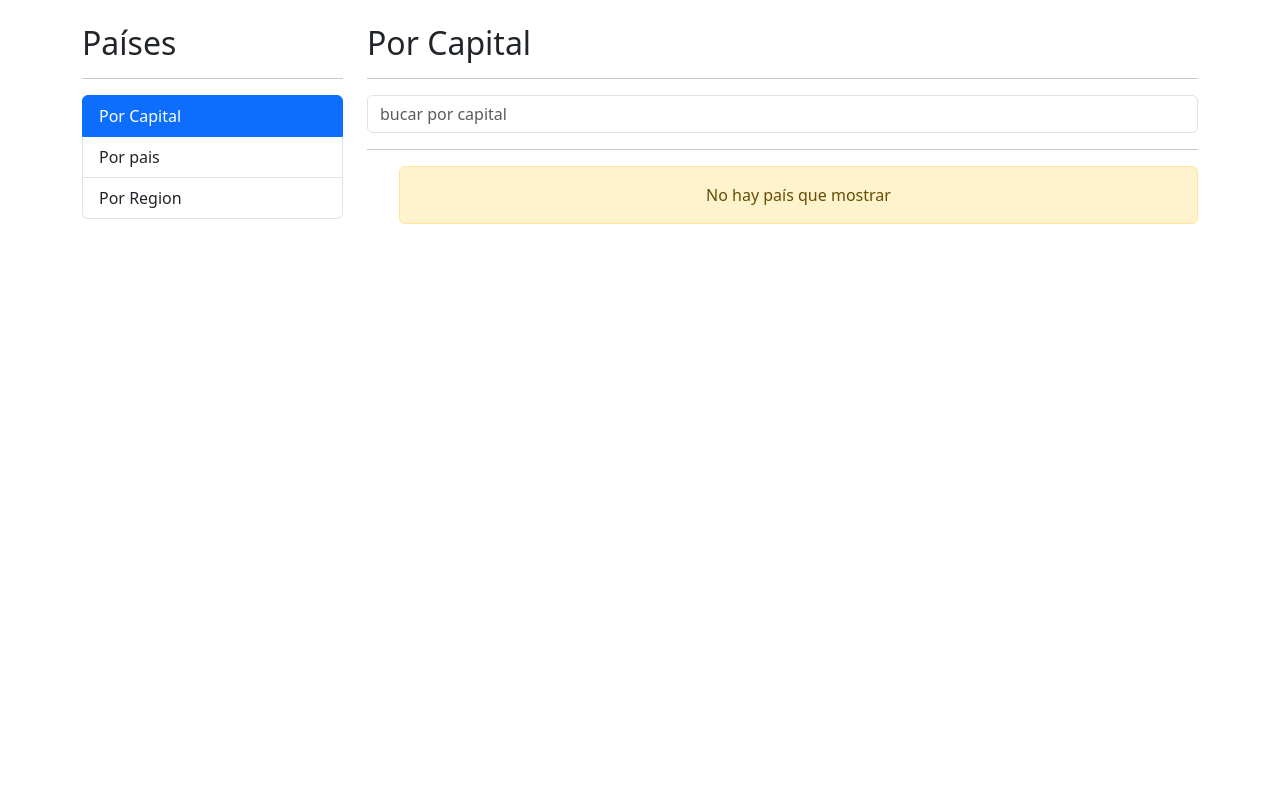
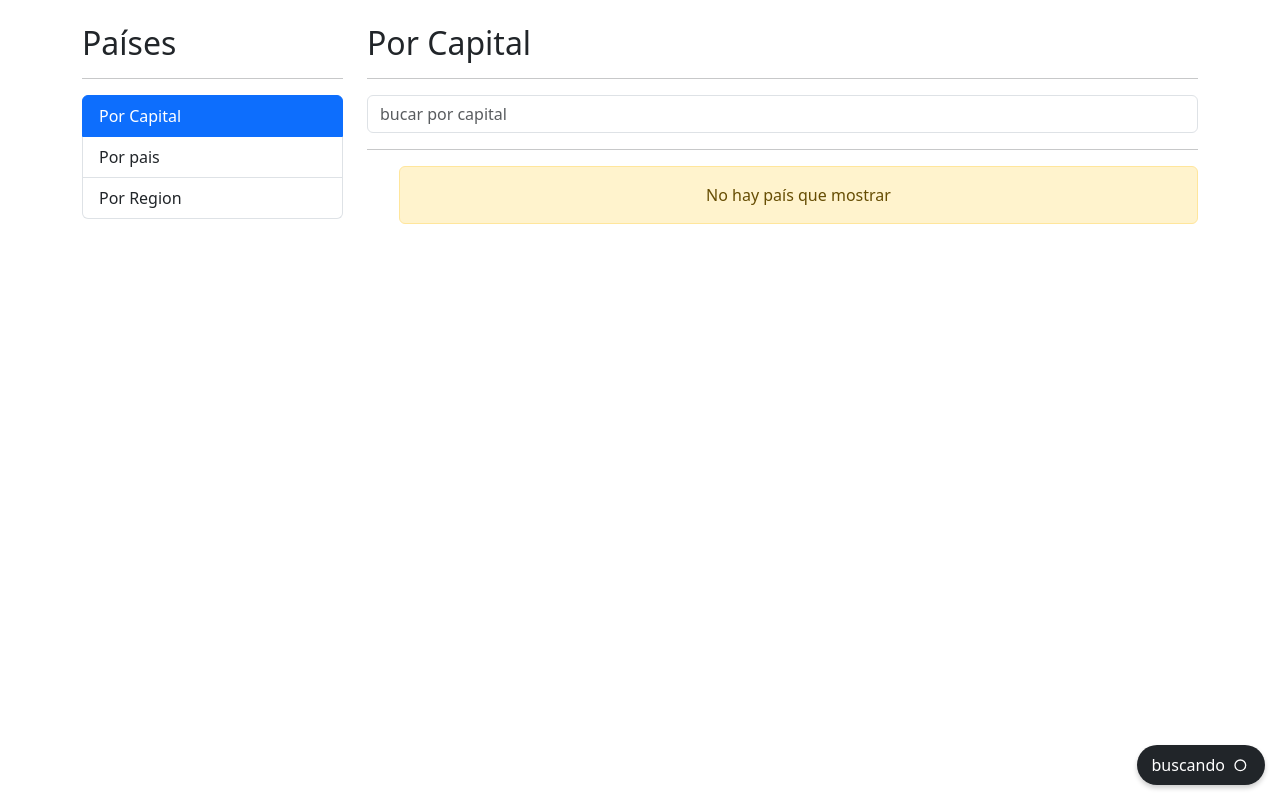
Before and after one commit to luiyugito666/countriesApp, an Angular app: page /countries/by-capital in a window 1280 px wide. Built offline with nearby package versions, Linux system fonts and the light colour scheme.

Commit message:
creacion de componente loading

```diff
--- a/src/app/countries/components/by-capital-page/by-capital-page.component.html
+++ b/src/app/countries/components/by-capital-page/by-capital-page.component.html
@@ -17,7 +17,7 @@
       {{country.capital}} - {{country.population}}
 
     </li> -->
-
+<shared-loading-spinner></shared-loading-spinner>
     <countries-table [countries]="countries"></countries-table>
 
   </ul>
--- a/src/app/countries/services/countries.service.ts
+++ b/src/app/countries/services/countries.service.ts
@@ -1,7 +1,7 @@
 import { Injectable } from '@angular/core';
 import { HttpClient } from '@angular/common/http';
 import { Country } from '../interfaces/country';
-import { Observable, catchError, map, of } from 'rxjs';
+import { Observable, catchError, delay, map, of } from 'rxjs';
 
 
 @Injectable({providedIn: 'root'})
@@ -10,6 +10,17 @@
   private apiUrl = 'https://restcountries.com/v3.1'
 
   constructor(private http: HttpClient) { }
+
+  private getCountriesRequest(url: string): Observable<Country[]> {
+    return this.http.get<Country[]>(url)
+      .pipe(
+        catchError(error => of([])),
+        delay(2000)
+    )
+  }
+
+
+
 
   searchCountryByAlphaCode(code: string): Observable<Country|null> {
     const url = `${this.apiUrl}/alpha/${code}`;
@@ -25,25 +36,15 @@
 
   searchCapital(term: string):Observable<Country[]> {
     const url = `${this.apiUrl}/capital/${term}`;
-    return this.http.get<Country[]>(url)
-      .pipe(
-      catchError(error => of([]))
-    )
+    return this.getCountriesRequest(url)
   }
   searchCountry(term: string):Observable<Country[]> {
     const url = `${this.apiUrl}/name/${term}`
-    return this.http.get<Country[]>(url)
-      .pipe(
-        catchError(error => of([]))
-
-    )
+     return this.getCountriesRequest(url)
 
   }
   searchRegion(region: string): Observable<Country[]> {
     const url = `${this.apiUrl}/region/${region}`
-    return this.http.get<Country[]>(url)
-      .pipe(
-        catchError(error => of([]))
-      )
+     return this.getCountriesRequest(url)
   }
 }
--- /dev/null
+++ b/src/app/shared/components/loading-spinner/loading-spinner.component.css
@@ -0,0 +1,15 @@
+.spinner-container{
+  align-items: center;
+  background-color: black;
+  border-radius: 20px;
+  bottom:15px;
+  color: white;
+  display: flex;
+  padding: 5px 10px;
+  position: fixed;
+  right: 15px;
+  box-shadow:  0 3px 5px rgba(0,0,0,0.2);
+}
+span{
+  margin-left: 5px;
+}
--- /dev/null
+++ b/src/app/shared/components/loading-spinner/loading-spinner.component.html
@@ -0,0 +1,51 @@
+
+<!--link para el svg del loading https://github.com/Klerith/angular-gif-app/tree/fin-seccion-8/src/assets -->
+
+<div class="spinner-container bg-dark">
+
+<span>buscando</span>
+
+<!-- By Sam Herbert (@sherb), for everyone. More @ http://goo.gl/7AJzbL -->
+<svg width="30" height="30" viewBox="0 0 45 45" xmlns="http://www.w3.org/2000/svg" stroke="#fff">
+    <g fill="none" fill-rule="evenodd" transform="translate(1 1)" stroke-width="2">
+        <circle cx="22" cy="22" r="6" stroke-opacity="0">
+            <animate attributeName="r"
+                 begin="1.5s" dur="3s"
+                 values="6;22"
+                 calcMode="linear"
+                 repeatCount="indefinite" />
+            <animate attributeName="stroke-opacity"
+                 begin="1.5s" dur="3s"
+                 values="1;0" calcMode="linear"
+                 repeatCount="indefinite" />
+            <animate attributeName="stroke-width"
+                 begin="1.5s" dur="3s"
+                 values="2;0" calcMode="linear"
+                 repeatCount="indefinite" />
+        </circle>
+        <circle cx="22" cy="22" r="6" stroke-opacity="0">
+            <animate attributeName="r"
+                 begin="3s" dur="3s"
+                 values="6;22"
+                 calcMode="linear"
+                 repeatCount="indefinite" />
+            <animate attributeName="stroke-opacity"
+                 begin="3s" dur="3s"
+                 values="1;0" calcMode="linear"
+                 repeatCount="indefinite" />
+            <animate attributeName="stroke-width"
+                 begin="3s" dur="3s"
+                 values="2;0" calcMode="linear"
+                 repeatCount="indefinite" />
+        </circle>
+        <circle cx="22" cy="22" r="8">
+            <animate attributeName="r"
+                 begin="0s" dur="1.5s"
+                 values="6;1;2;3;4;5;6"
+                 calcMode="linear"
+                 repeatCount="indefinite" />
+        </circle>
+    </g>
+</svg>
+
+</div>
--- a/src/app/shared/shared.module.ts
+++ b/src/app/shared/shared.module.ts
@@ -8,6 +8,7 @@
 import { SidebarComponent } from './components/sidebar/sidebar.component';
 import { ContactComponent } from './pages/contact/contact.component';
 import { SearchBoxComponent } from './components/search-box/search-box.component';
+import { LoadingSpinnerComponent } from './components/loading-spinner/loading-spinner.component';
 
 
 
@@ -17,8 +18,9 @@
     AboutPageComponent,
     ContactComponent,
     HomePageComponent,
+    LoadingSpinnerComponent,
+    SearchBoxComponent,
     SidebarComponent,
-    SearchBoxComponent,
   ],
   imports: [
     CommonModule,
@@ -28,7 +30,8 @@
     AboutPageComponent,
     ContactComponent,
     HomePageComponent,
-    SidebarComponent,
-    SearchBoxComponent]
+    LoadingSpinnerComponent,
+    SearchBoxComponent,
+    SidebarComponent,]
 })
 export class SharedModule { }
```
Also changed, not shown: src/app/shared/components/loading-spinner/loading-spinner.component.ts (added, +10 -0 lines).
